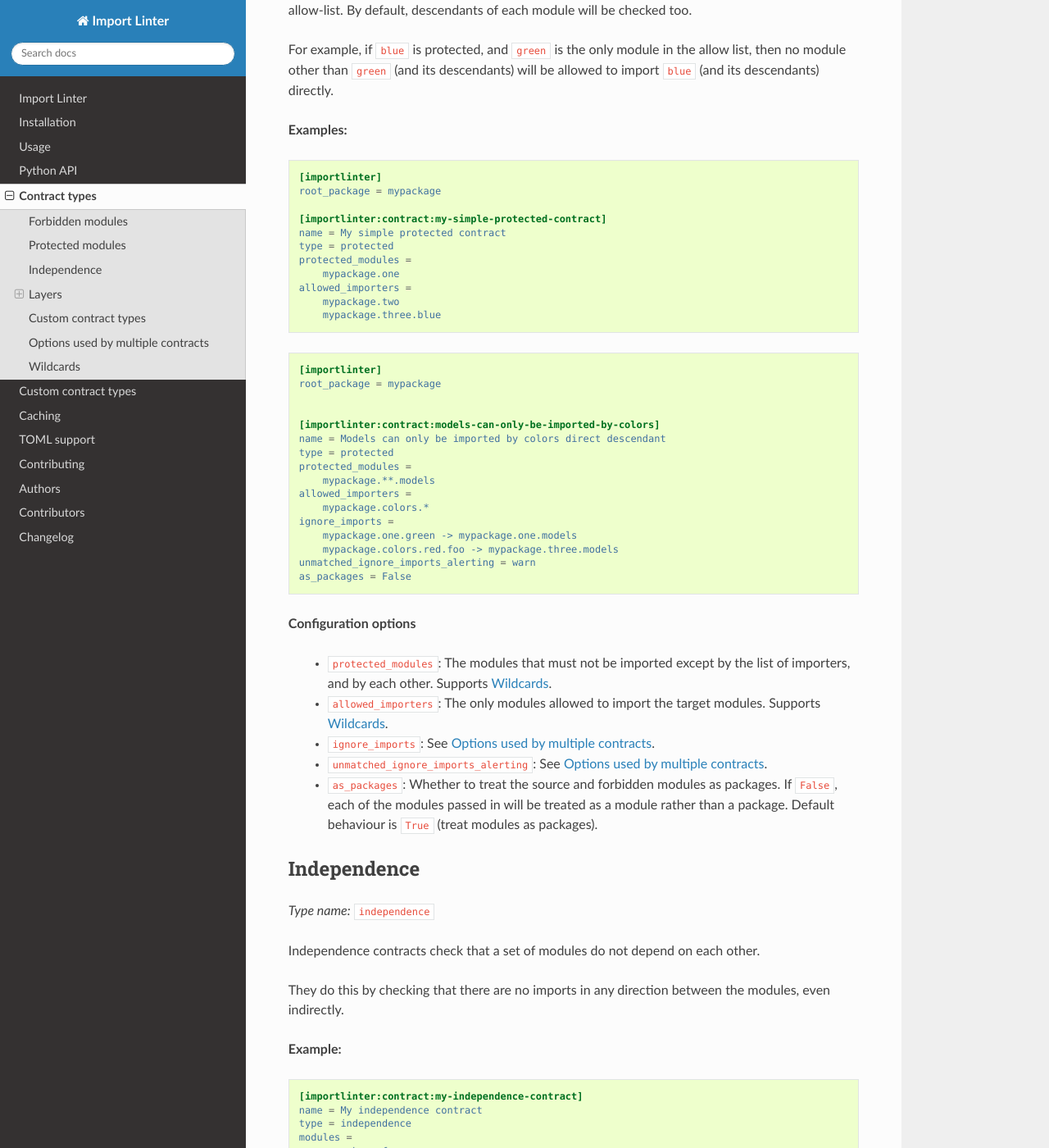
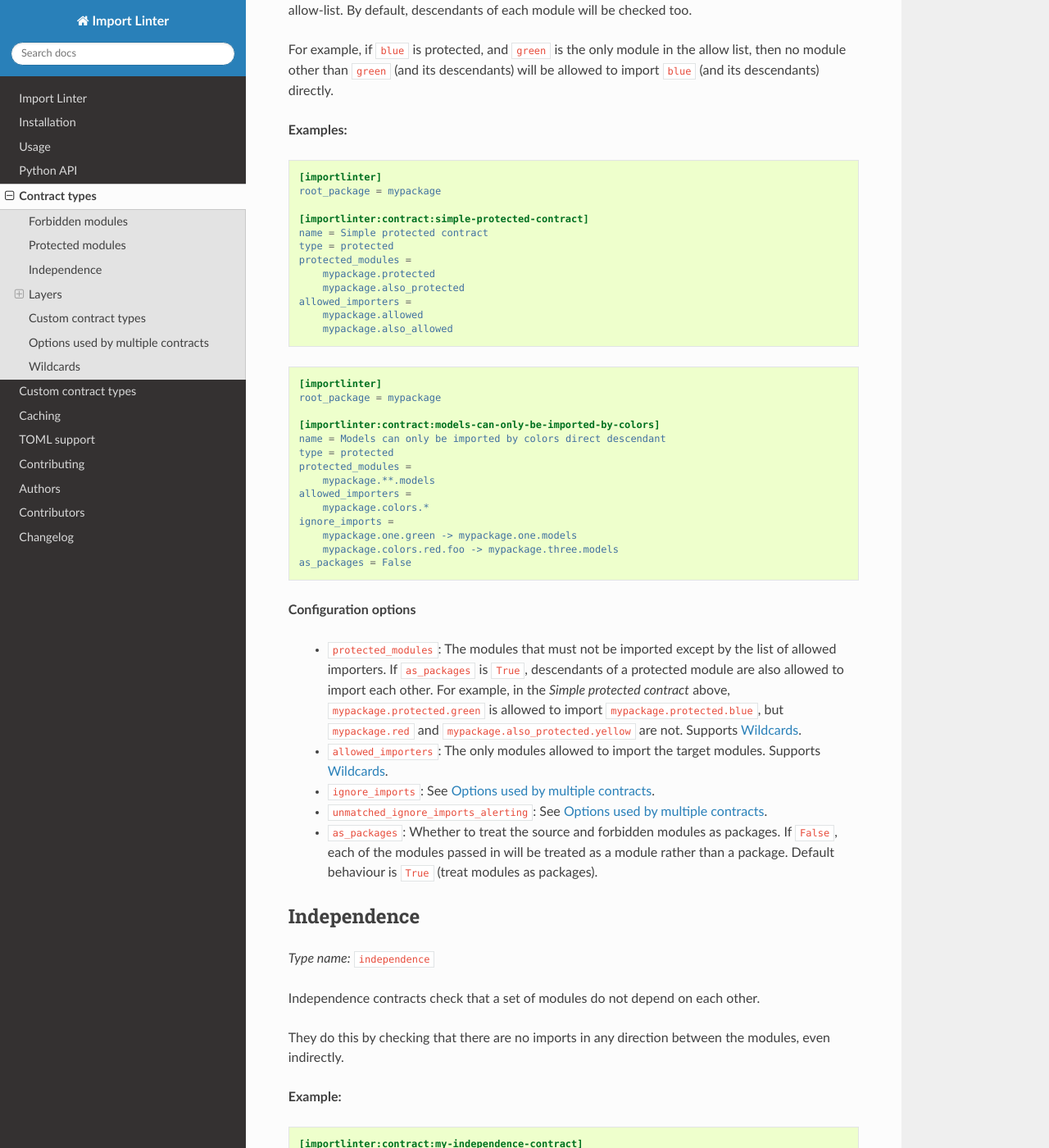
Before and after one commit to seddonym/import-linter, a Sphinx documentation site: the page built from docs/contract_types.rst, in a window 1280 px wide and 1400 px high, scrolled down 1715 px. Shown: the whole window at 82% size. Built offline with Sphinx 7.4.7 and the Read the Docs theme 3.1.0, drawn with Linux system fonts in a browser that asks for light colours.

Commit message:
Correct protected contract documentation
And add clarifying test.

```diff
--- a/CHANGELOG.rst
+++ b/CHANGELOG.rst
@@ -1,5 +1,11 @@
 Changelog
 =========
+
+latest
+------
+
+* Correct documentation that incorrectly stated that protected modules
+  are allowed to import each other.
 
 2.5 (2025-09-15)
 ----------------
--- a/docs/contract_types.rst
+++ b/docs/contract_types.rst
@@ -90,20 +90,20 @@ then no module other than ``green`` (and its descendants) will be allowed to imp
     [importlinter]
     root_package = mypackage
 
-    [importlinter:contract:my-simple-protected-contract]
-    name = My simple protected contract
+    [importlinter:contract:simple-protected-contract]
+    name = Simple protected contract
     type = protected
     protected_modules =
-        mypackage.one
+        mypackage.protected
+        mypackage.also_protected
     allowed_importers =
-        mypackage.two
-        mypackage.three.blue
+        mypackage.allowed
+        mypackage.also_allowed
 
 .. code-block:: ini
 
     [importlinter]
     root_package = mypackage
-
 
     [importlinter:contract:models-can-only-be-imported-by-colors]
     name = Models can only be imported by colors direct descendant
@@ -115,12 +115,15 @@ then no module other than ``green`` (and its descendants) will be allowed to imp
     ignore_imports =
         mypackage.one.green -> mypackage.one.models
         mypackage.colors.red.foo -> mypackage.three.models
-    unmatched_ignore_imports_alerting = warn
     as_packages = False
 
 **Configuration options**
 
-    - ``protected_modules``: The modules that must not be imported except by the list of importers, and by each other. Supports :ref:`wildcards`.
+    - ``protected_modules``: The modules that must not be imported except by the list of allowed importers.
+      If ``as_packages`` is ``True``, descendants of a protected module are also allowed to import each other.
+      For example, in the *Simple protected contract* above, ``mypackage.protected.green`` is allowed to import
+      ``mypackage.protected.blue``, but ``mypackage.red`` and ``mypackage.also_protected.yellow`` are not.
+      Supports :ref:`wildcards`.
     - ``allowed_importers``: The only modules allowed to import the target modules. Supports :ref:`wildcards`.
     - ``ignore_imports``:  See :ref:`Shared options`.
     - ``unmatched_ignore_imports_alerting``: See :ref:`Shared options`.
```
Also changed, not shown: 2 other files.
